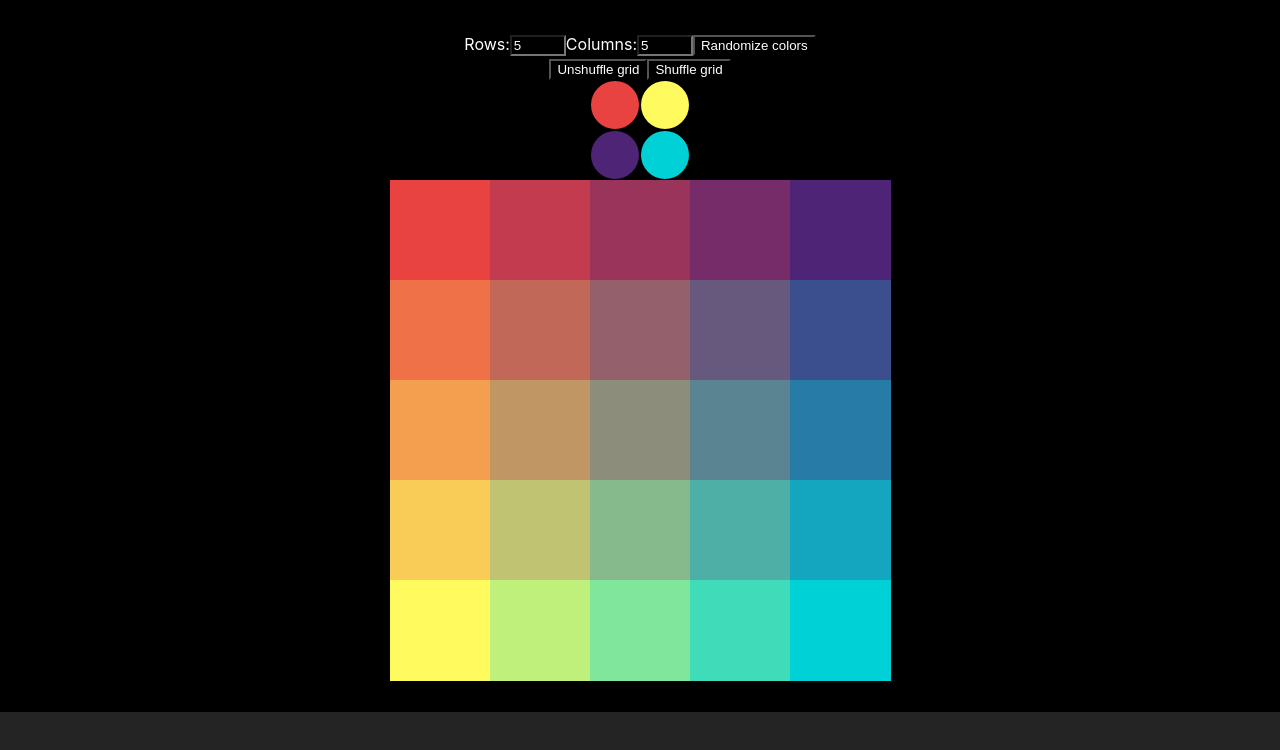
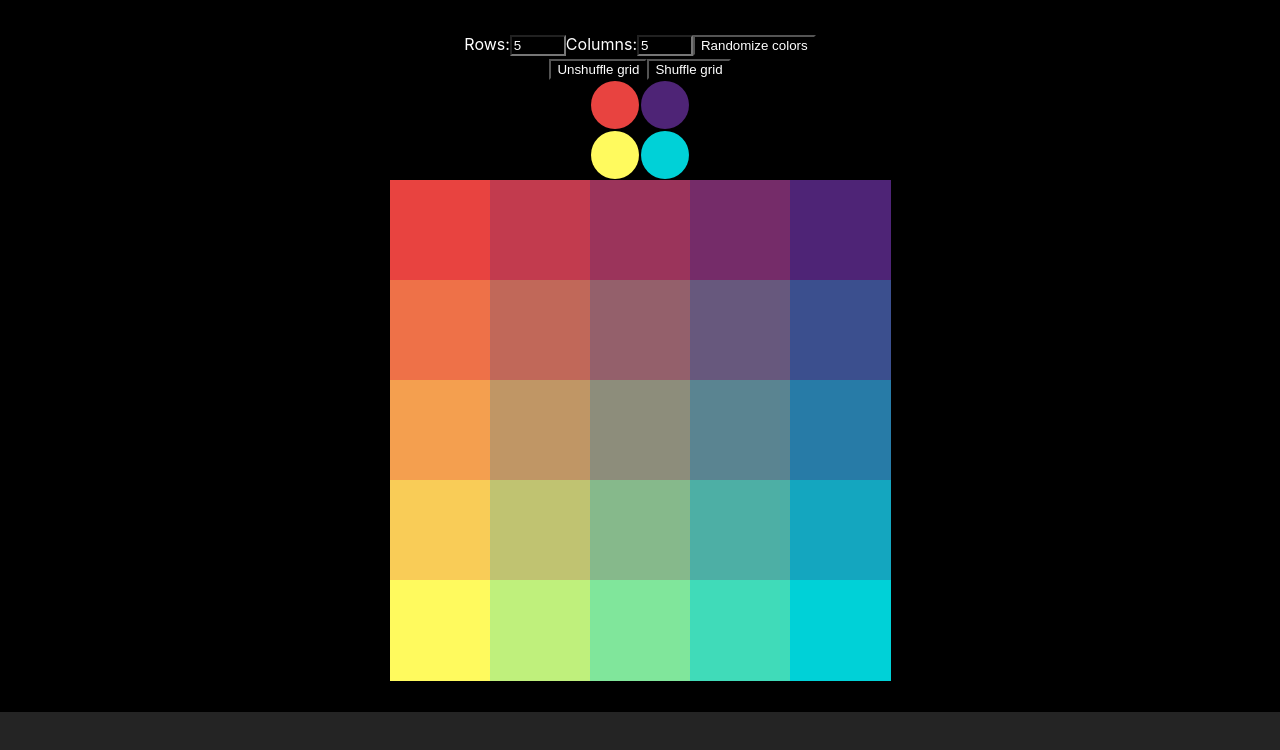
Before and after one commit to phoenixeliot/color-toy, a React (Vite) app: page / in a window 1280 px wide. Shown: the top 750 px of the page. Built offline with nearby package versions, Linux system fonts and the light colour scheme.

Commit message:
Fix orientation of color inputs

```diff
--- a/src/components/SquareBoard.tsx
+++ b/src/components/SquareBoard.tsx
@@ -75,11 +75,12 @@ export default function SquareBoard({
       <button onClick={() => setPositions(shuffleGrid(positions, numCols))}>
         Shuffle grid
       </button>
-      <div style={{ display: "flex", justifyContent: "center" }}>
+      <div>
         {[0, numRows - 1].map((r) => (
-          <div>
+          <div style={{ display: "flex", justifyContent: "center" }}>
             {[0, numCols - 1].map((c) => {
               const color = solvedGridColors[r][c];
+              // return <div>{`${r},${c}`}</div>;
               return (
                 <input
                   className="color-input"
```
